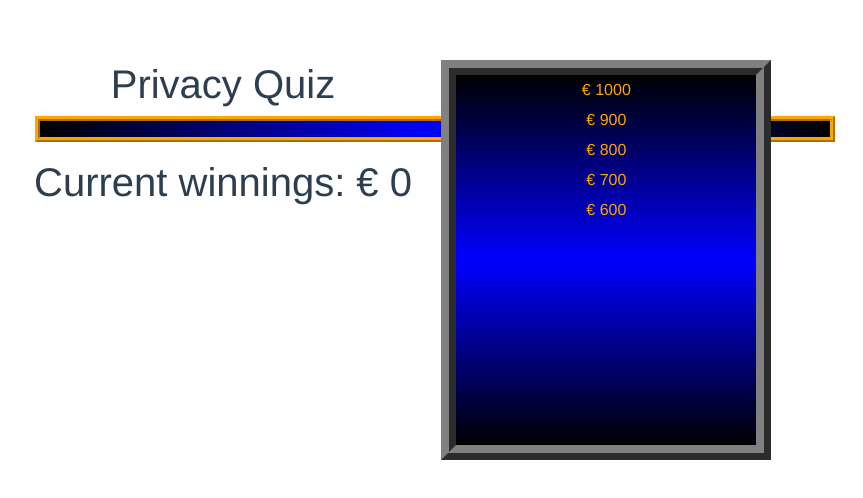
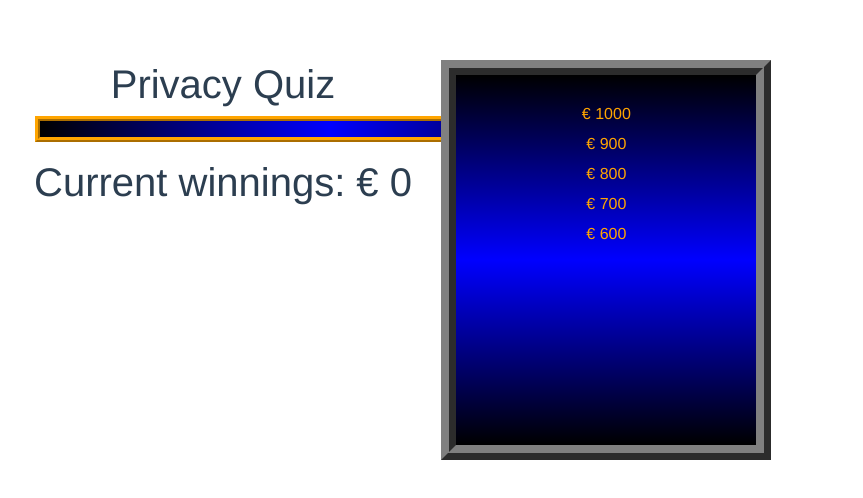
Before and after one commit to Blaclix92/PrivacyQuiz, a Vue app: page / in a window 1280 px wide. Shown: the top 498 px of the page, without its empty margins (417-1280 px from the left). Built offline with nearby package versions, Linux system fonts and the light colour scheme.

Commit message:
Fixed resolution

```diff
--- a/package.json
+++ b/package.json
@@ -8,6 +8,7 @@
     "lint": "vue-cli-service lint"
   },
   "dependencies": {
+    "npm": "^6.1.0",
     "vue": "^2.5.16"
   },
   "devDependencies": {
--- a/src/components/HelloWorld.vue
+++ b/src/components/HelloWorld.vue
@@ -25,6 +25,7 @@
         </div>
     </div>
     <div class="col-md-4 priceList">
+      <div><br /></div>
       <div v-if="pleaseContinue" v-for='(price, index) in filterPriceList' :key='index'>
         <button v-if="price.show" type="button" class="priceButton" v-on:click="showQuestion(price.price)">&euro; {{price.price}} </button>
       </div>
@@ -207,7 +208,7 @@ a {
   border-color: orange;
   border-width: 5px;
   border-style: ridge;
-	width: 800px;
+	width: 590px;
 	margin-left: 15px;
 	padding: 8px;
   font-size: 1em;
@@ -218,7 +219,7 @@ a {
   color: white;
   border-color: orange;
   border-width: 4px;
-	width: 400px;
+	width: 290px;
 	margin: 5px;
 	padding: 8px;
   font-size: 1em;
```
Also changed, not shown: 1 other file (tests, documents, lock files or other folders).
